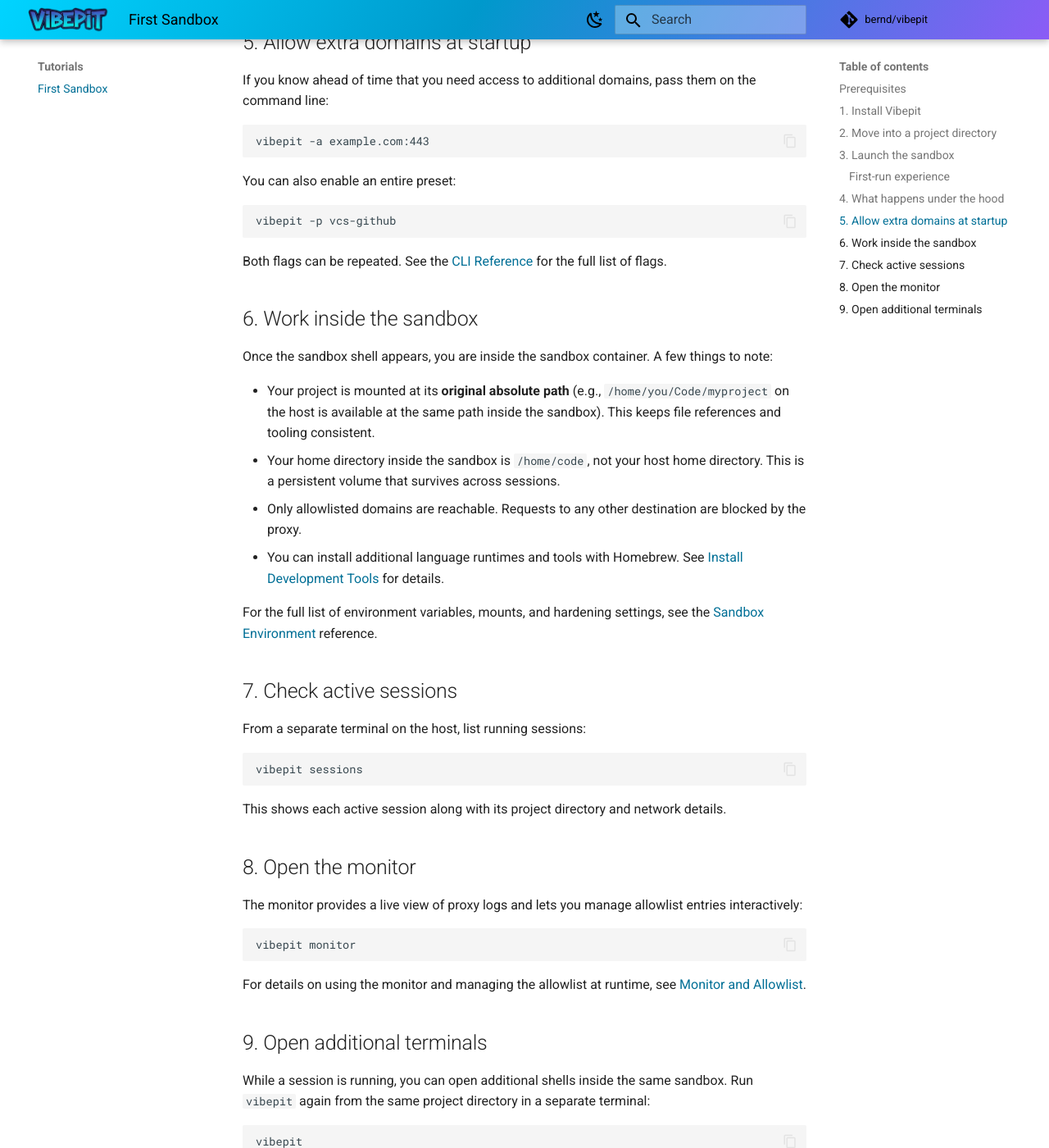
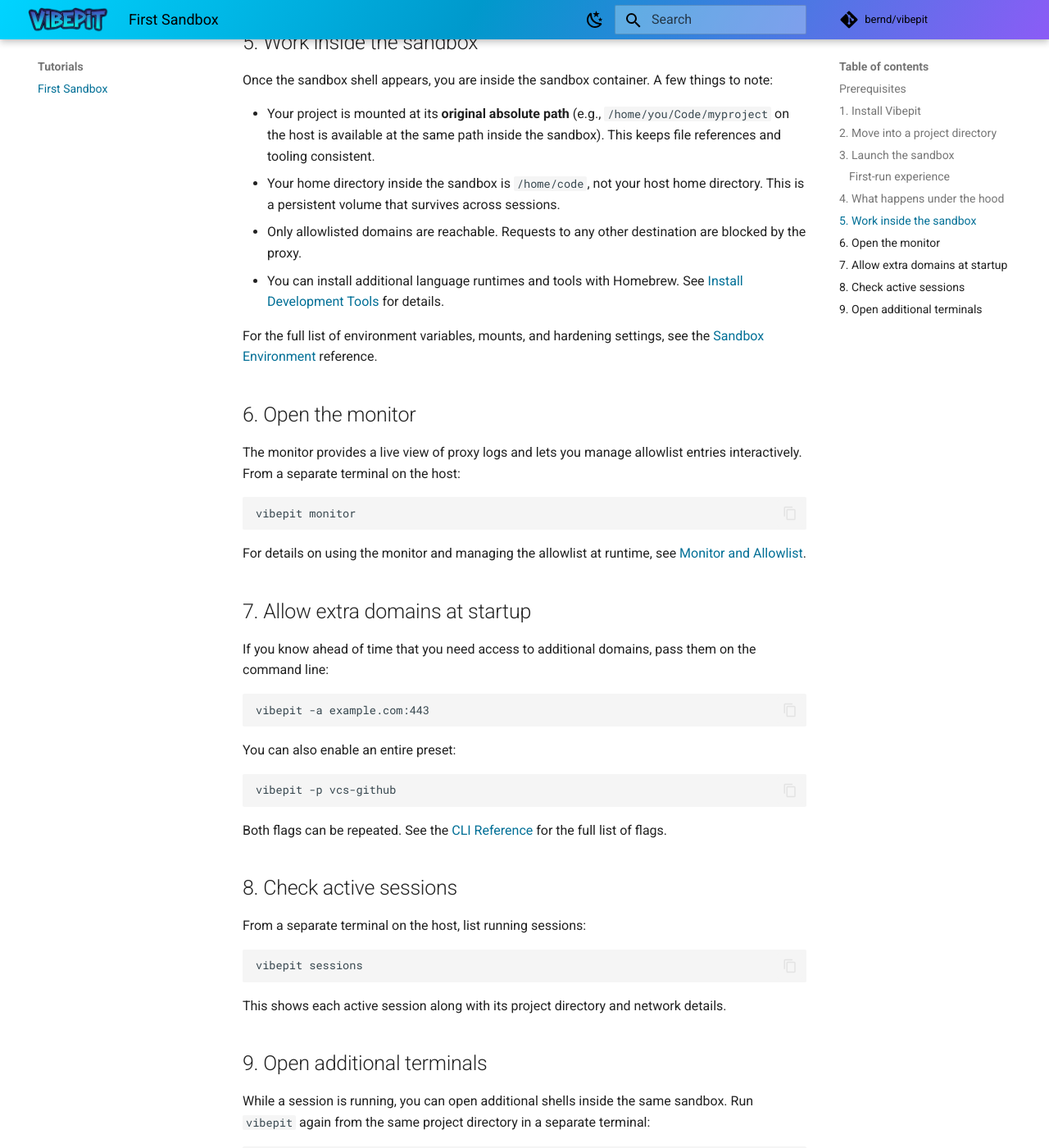
Before and after one commit to bernd/vibepit, an MkDocs documentation site: the page built from docs/content/tutorials/first-sandbox.md, in a window 1280 px wide and 1400 px high, scrolled down 2003 px. Shown: the whole window at 82% size. Built offline with MkDocs 1.6.1 and Material for MkDocs 9.7.7, drawn with Linux system fonts in a browser that asks for light colours; comment, search, counter and statistics services are not loaded; part of the change alters nothing that is shown.

Commit message:
Reorder tutorial: monitor before allow-http
Co-Authored-By: Claude Opus 4.6 <noreply@anthropic.com>

````diff
--- a/docs/content/tutorials/first-sandbox.md
+++ b/docs/content/tutorials/first-sandbox.md
@@ -78,7 +78,37 @@ When the sandbox starts, Vibepit:
 
 For a deeper look, see [Architecture](../explanations/architecture.md).
 
-## 5. Allow extra domains at startup
+## 5. Work inside the sandbox
+
+Once the sandbox shell appears, you are inside the sandbox container. A few things
+to note:
+
+- Your project is mounted at its **original absolute path** (e.g.,
+  `/home/you/Code/myproject` on the host is available at the same path inside the
+  sandbox). This keeps file references and tooling consistent.
+- Your home directory inside the sandbox is `/home/code`, not your host home
+  directory. This is a persistent volume that survives across sessions.
+- Only allowlisted domains are reachable. Requests to any other destination are
+  blocked by the proxy.
+- You can install additional language runtimes and tools with Homebrew. See
+  [Install Development Tools](../how-to/install-tools.md) for details.
+
+For the full list of environment variables, mounts, and hardening settings, see
+the [Sandbox Environment](../reference/sandbox.md) reference.
+
+## 6. Open the monitor
+
+The monitor provides a live view of proxy logs and lets you manage allowlist
+entries interactively. From a separate terminal on the host:
+
+```bash
+vibepit monitor
+```
+
+For details on using the monitor and managing the allowlist at runtime, see
+[Monitor and Allowlist](../how-to/allowlist-and-monitor.md).
+
+## 7. Allow extra domains at startup
 
 If you know ahead of time that you need access to additional domains, pass them
 on the command line:
@@ -96,25 +126,7 @@ vibepit -p vcs-github
 Both flags can be repeated. See the [CLI Reference](../reference/cli.md) for the
 full list of flags.
 
-## 6. Work inside the sandbox
-
-Once the sandbox shell appears, you are inside the sandbox container. A few things
-to note:
-
-- Your project is mounted at its **original absolute path** (e.g.,
-  `/home/you/Code/myproject` on the host is available at the same path inside the
-  sandbox). This keeps file references and tooling consistent.
-- Your home directory inside the sandbox is `/home/code`, not your host home
-  directory. This is a persistent volume that survives across sessions.
-- Only allowlisted domains are reachable. Requests to any other destination are
-  blocked by the proxy.
-- You can install additional language runtimes and tools with Homebrew. See
-  [Install Development Tools](../how-to/install-tools.md) for details.
-
-For the full list of environment variables, mounts, and hardening settings, see
-the [Sandbox Environment](../reference/sandbox.md) reference.
-
-## 7. Check active sessions
+## 8. Check active sessions
 
 From a separate terminal on the host, list running sessions:
 
@@ -124,18 +136,6 @@ vibepit sessions
 
 This shows each active session along with its project directory and network
 details.
-
-## 8. Open the monitor
-
-The monitor provides a live view of proxy logs and lets you manage allowlist
-entries interactively:
-
-```bash
-vibepit monitor
-```
-
-For details on using the monitor and managing the allowlist at runtime, see
-[Monitor and Allowlist](../how-to/allowlist-and-monitor.md).
 
 ## 9. Open additional terminals
 
````
